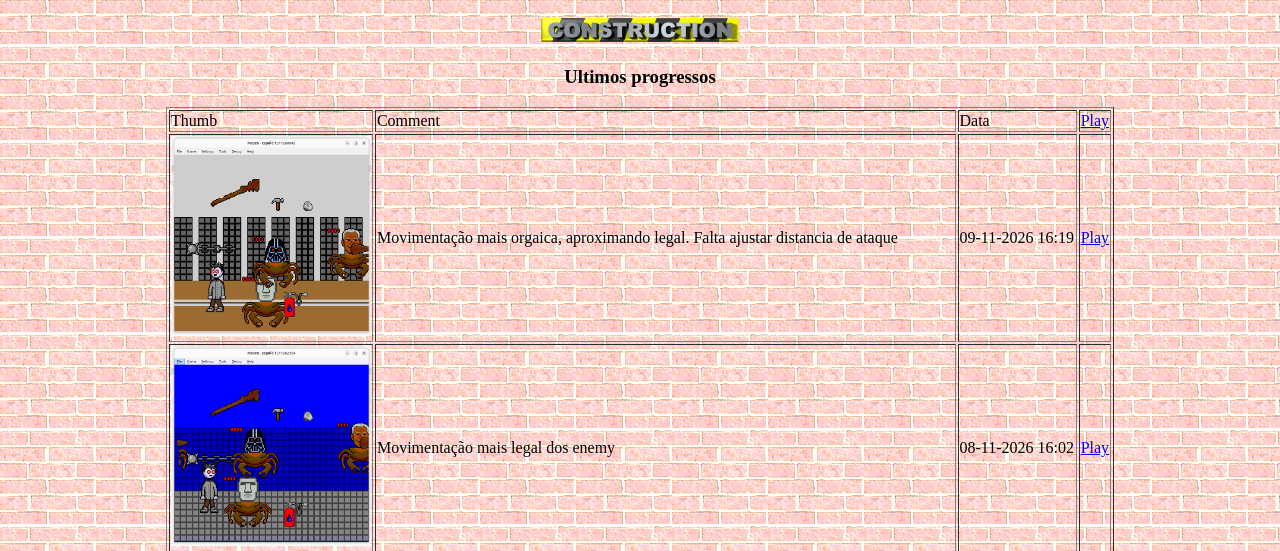
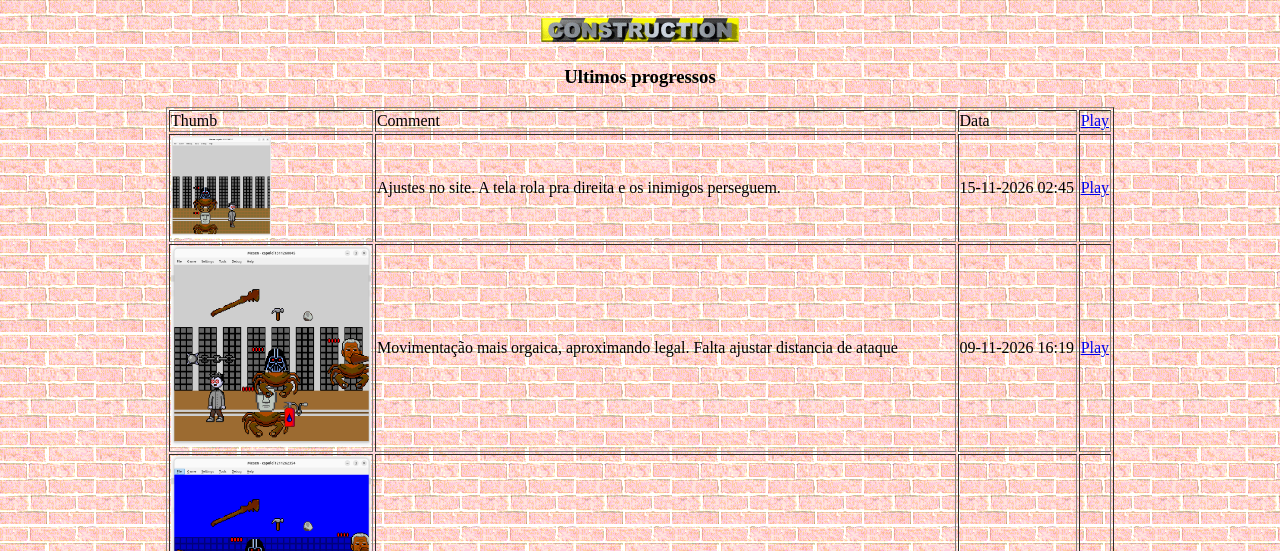
Before and after one commit to rafaelhss/OlhosCapolei, a plain HTML site: page OlhosCapolei/Site/index.html in a window 1280 px wide. Shown: the part 244-795 px from the top of the page. Drawn offline with Linux system fonts and the light colour scheme.

Commit message:
Ajustes no site. A tela rola pra direita e os inimigos perseguem. @SITE@

```diff
--- a/OlhosCapolei/Site/index.html
+++ b/OlhosCapolei/Site/index.html
@@ -37,6 +37,22 @@
 
         </tr>
         <tbody>
+        <!-- commit:95fffdd -->
+        <tr>
+            <td>
+                <img src="img/thumb16.png" width="100px" height="100px" >
+            </td>
+            <td>
+                Ajustes no site. A tela rola pra direita e os inimigos perseguem.
+            </td>
+            <td>
+                15-11-2026 02:45
+            </td>
+
+            <td>
+                <a href="play.html?rom=capolei1511260245.smc">Play</a>
+            </td>
+        </tr>
         <!-- commit:2b7e8ac -->
         <tr>
             <td>
```
Also changed, not shown: OlhosCapolei/Site/img/thumb16.png (added), 15 other files.
